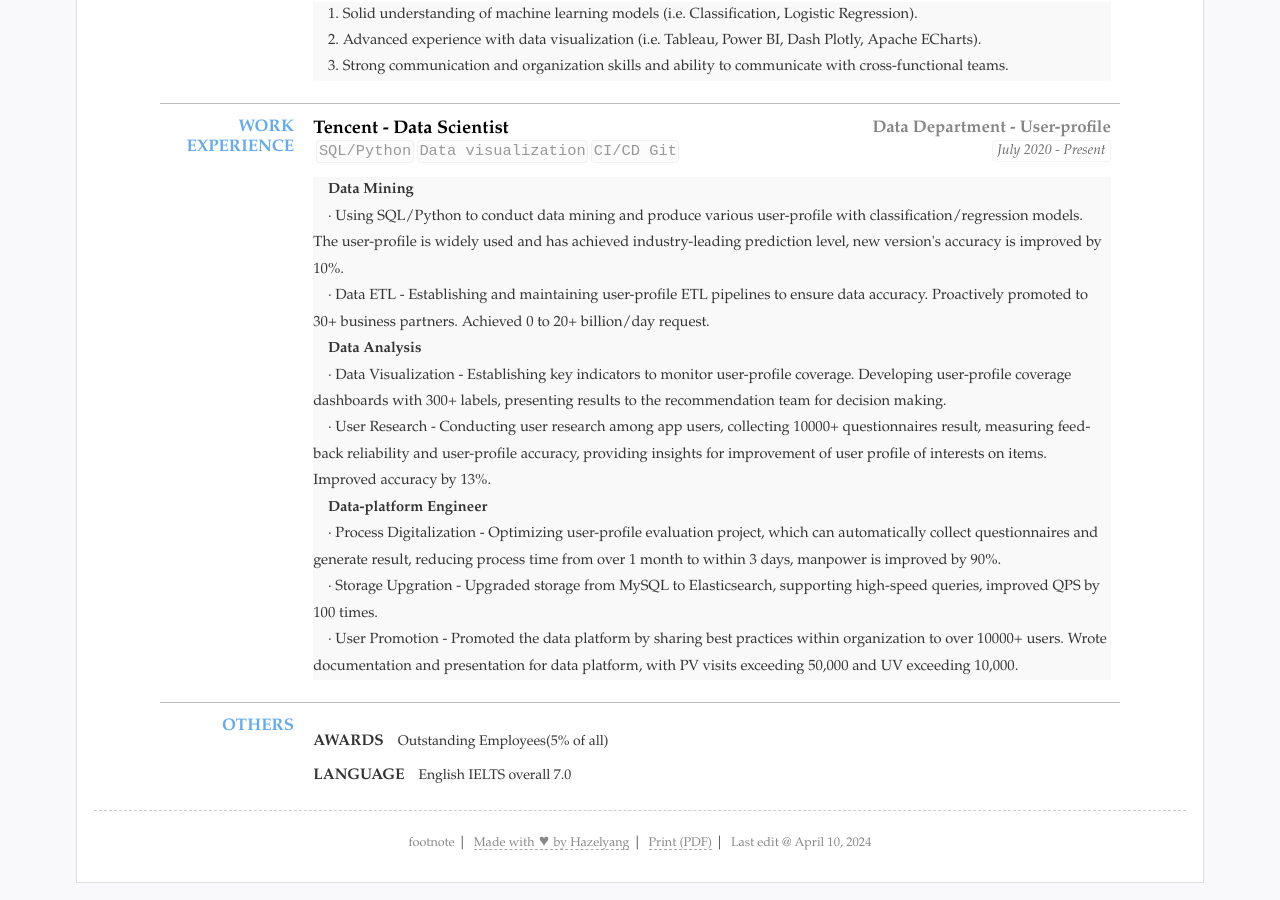
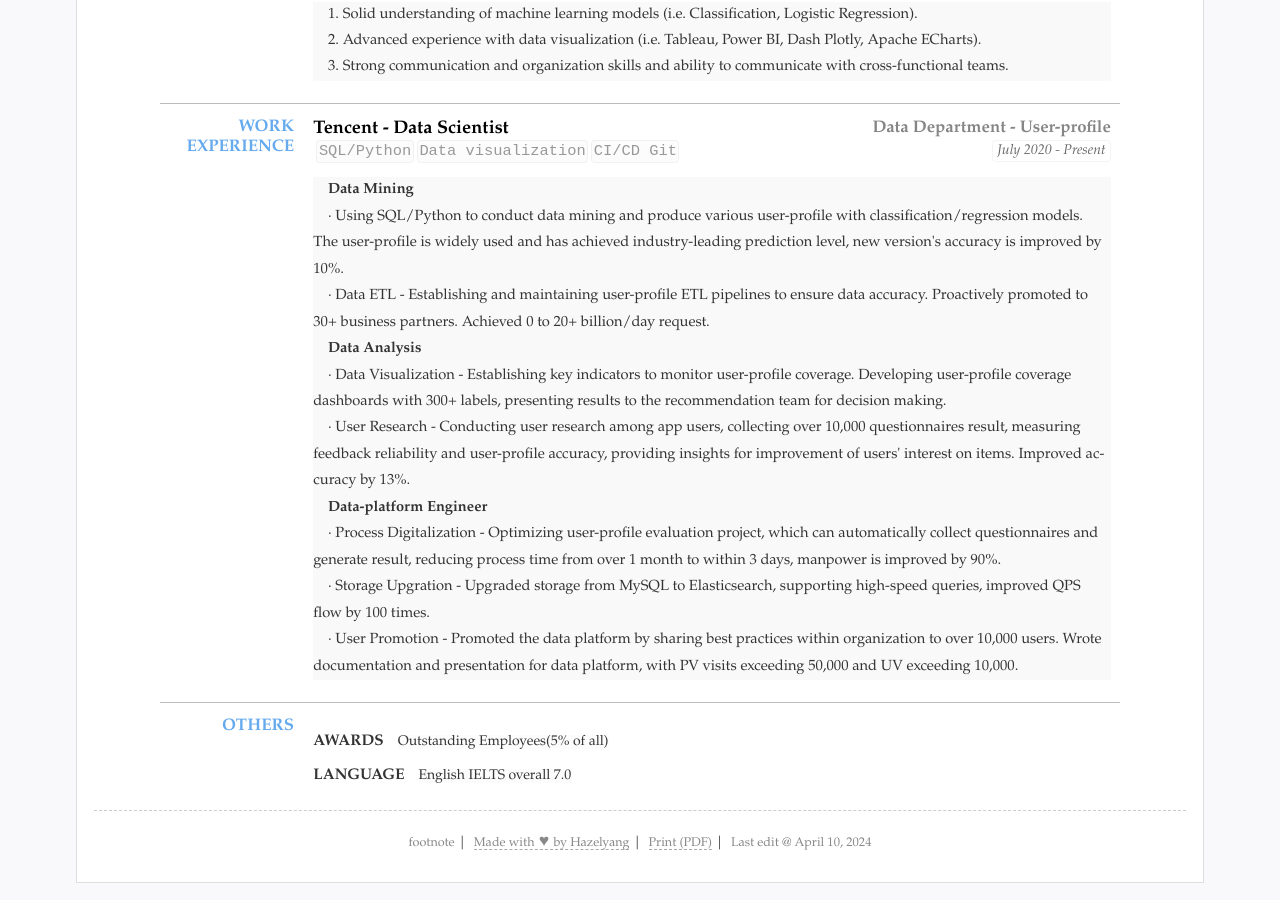
Before and after one commit to hazelyang518/eng_cv, a Jekyll site: the page built from index.html, in a window 1280 px wide and 900 px high, scrolled down 592 px. Built offline with Jekyll 4.4.1, drawn with Linux system fonts in a browser that asks for light colours.

Commit message:
Update resume.yml

```diff
--- a/_data/resume.yml
+++ b/_data/resume.yml
@@ -98,11 +98,11 @@ main: #简历主要内容，
             · Data ETL - Establishing and maintaining user-profile ETL pipelines to ensure data accuracy. Proactively promoted to 30+ business partners. Achieved 0 to 20+ billion/day request.  <br>  &nbsp &nbsp
             <strong>Data Analysis</strong>  <br>  &nbsp &nbsp
             · Data Visualization - Establishing key indicators to monitor user-profile coverage. Developing user-profile coverage dashboards with 300+ labels, presenting results to the recommendation team for decision making. <br>  &nbsp &nbsp
-            · User Research - Conducting user research among app users, collecting 10000+ questionnaires result, measuring feedback reliability and user-profile accuracy, providing insights for improvement of user profile of interests on items. Improved accuracy by 13%. <br>  &nbsp &nbsp
+            · User Research - Conducting user research among app users, collecting over 10,000 questionnaires result, measuring feedback reliability and user-profile accuracy, providing insights for improvement of users' interest on items. Improved accuracy by 13%. <br>  &nbsp &nbsp
             <strong>Data-platform Engineer</strong>  <br>  &nbsp &nbsp
             · Process Digitalization - Optimizing user-profile evaluation project, which can automatically collect questionnaires and generate result, reducing process time from over 1 month to within 3 days, manpower is improved by 90%.<br>  &nbsp &nbsp
-            · Storage Upgration - Upgraded storage from MySQL to Elasticsearch, supporting high-speed queries, improved QPS by 100 times. <br>  &nbsp &nbsp
-            · User Promotion - Promoted the data platform by sharing best practices within organization to over 10000+ users. Wrote documentation and presentation for data platform, with PV visits exceeding 50,000 and UV exceeding 10,000.
+            · Storage Upgration - Upgraded storage from MySQL to Elasticsearch, supporting high-speed queries, improved QPS flow by 100 times. <br>  &nbsp &nbsp
+            · User Promotion - Promoted the data platform by sharing best practices within organization to over 10,000 users. Wrote documentation and presentation for data platform, with PV visits exceeding 50,000 and UV exceeding 10,000.
 
     open: open
     #可以设置open默认展开
```
